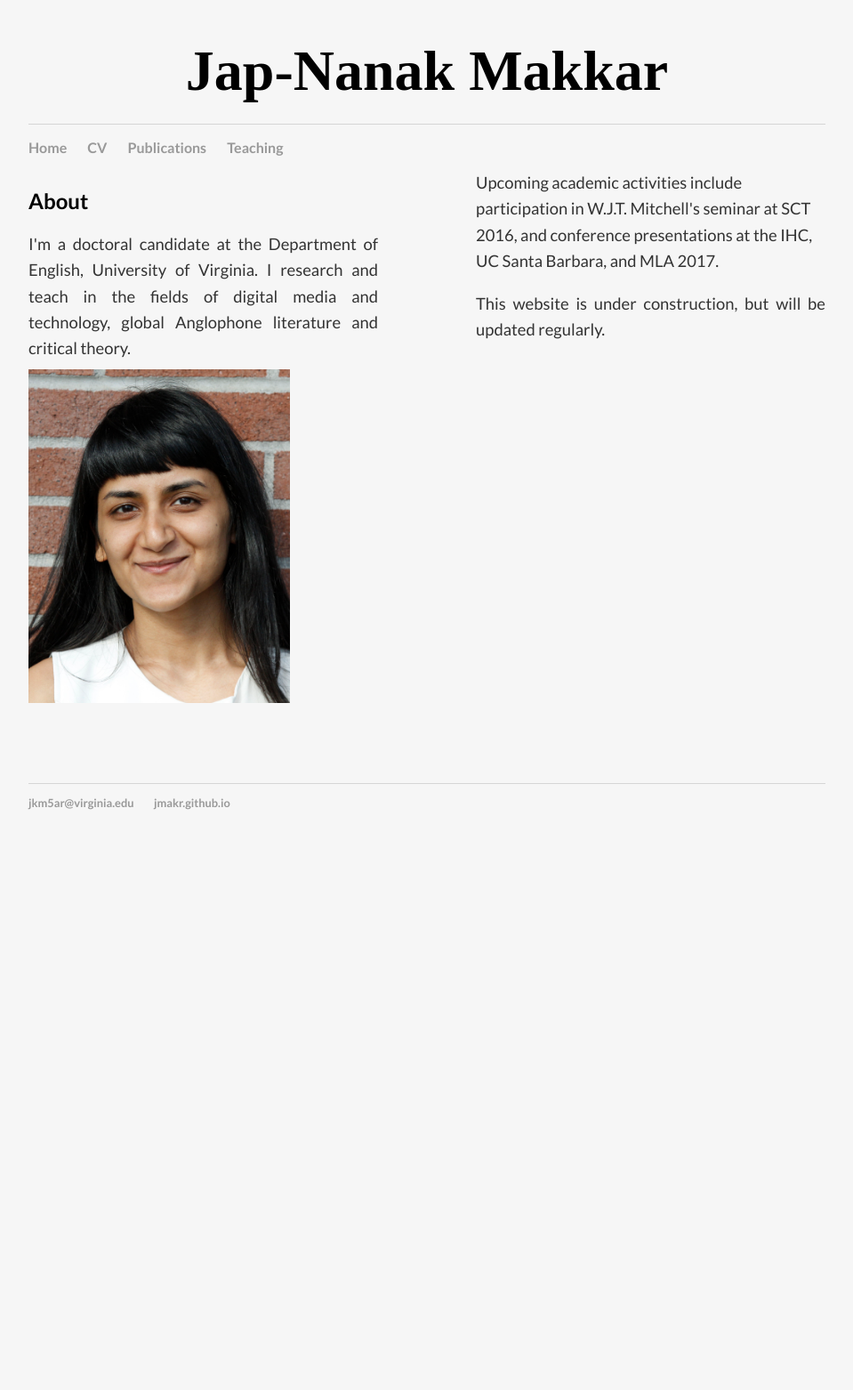
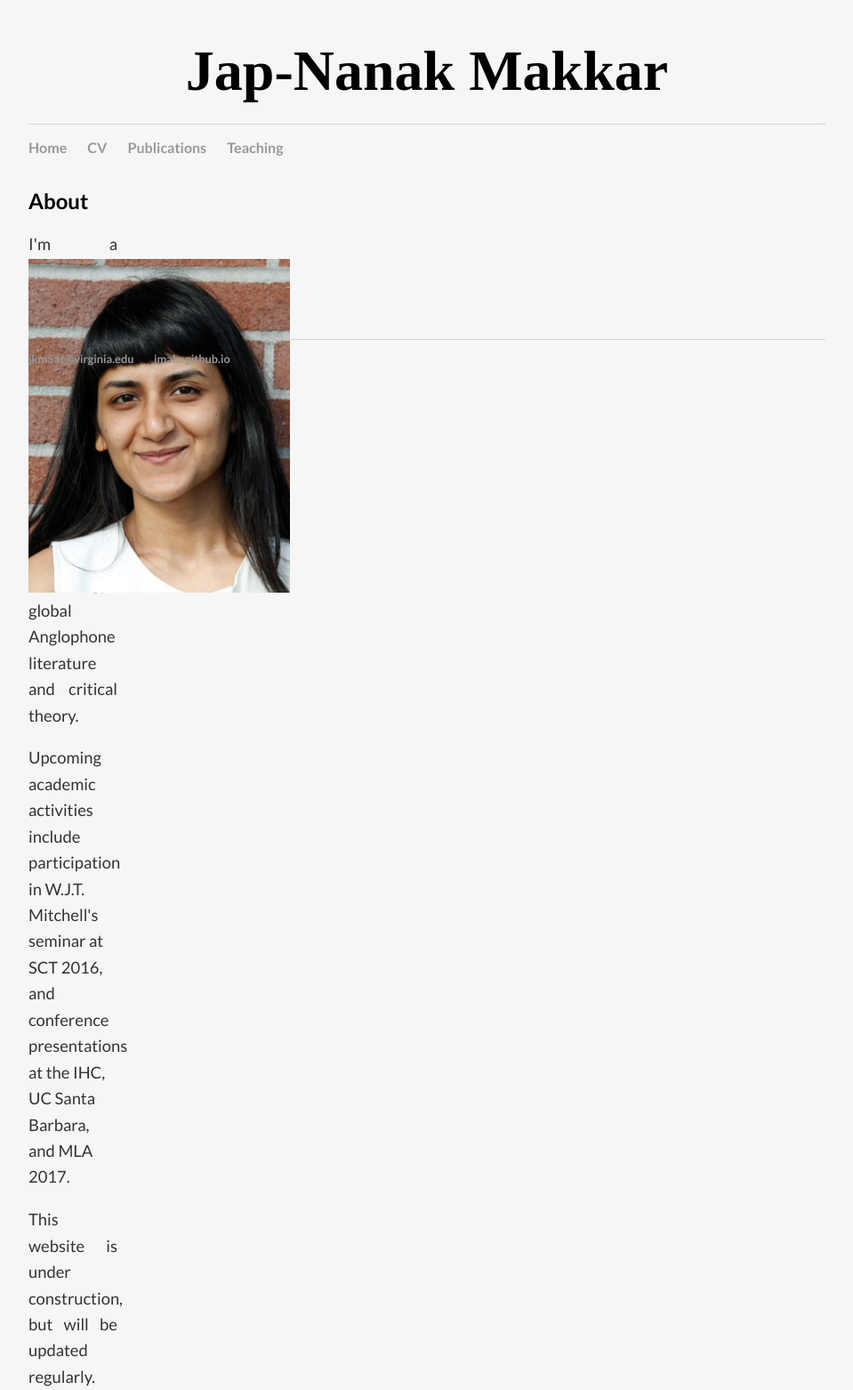
Before and after one commit to jmakr/jmakr.github.io, a Jekyll site: the page built from index.html, in a window 1280 px wide. Shown: the whole page at 89% size, without its empty margins (160-1119 px from the left). Built offline with Jekyll 4.4.1, drawn with Linux system fonts in a browser that asks for light colours; before the commit the page ends 1000 px from its top, so only the background shows below that.

Commit message:
Update main.css

```diff
--- a/css/main.css
+++ b/css/main.css
@@ -64,13 +64,15 @@ footer {
 
 
 .blurb {
-    -webkit-column-count: 2; /* Chrome, Safari, Opera */
-    -moz-column-count: 2; /* Firefox */
-    column-count: 2;
-    -webkit-column-gap: 110px; /* Chrome, Safari, Opera */
-    -moz-column-gap: 110px; /* Firefox */
-    column-gap: 110px;
+    width: 100px;
+    height: 100px;
+    float: left;
 
+}
+
+.image {
+    width: 100px;
+    height: 100px;
 
 }
 
```
